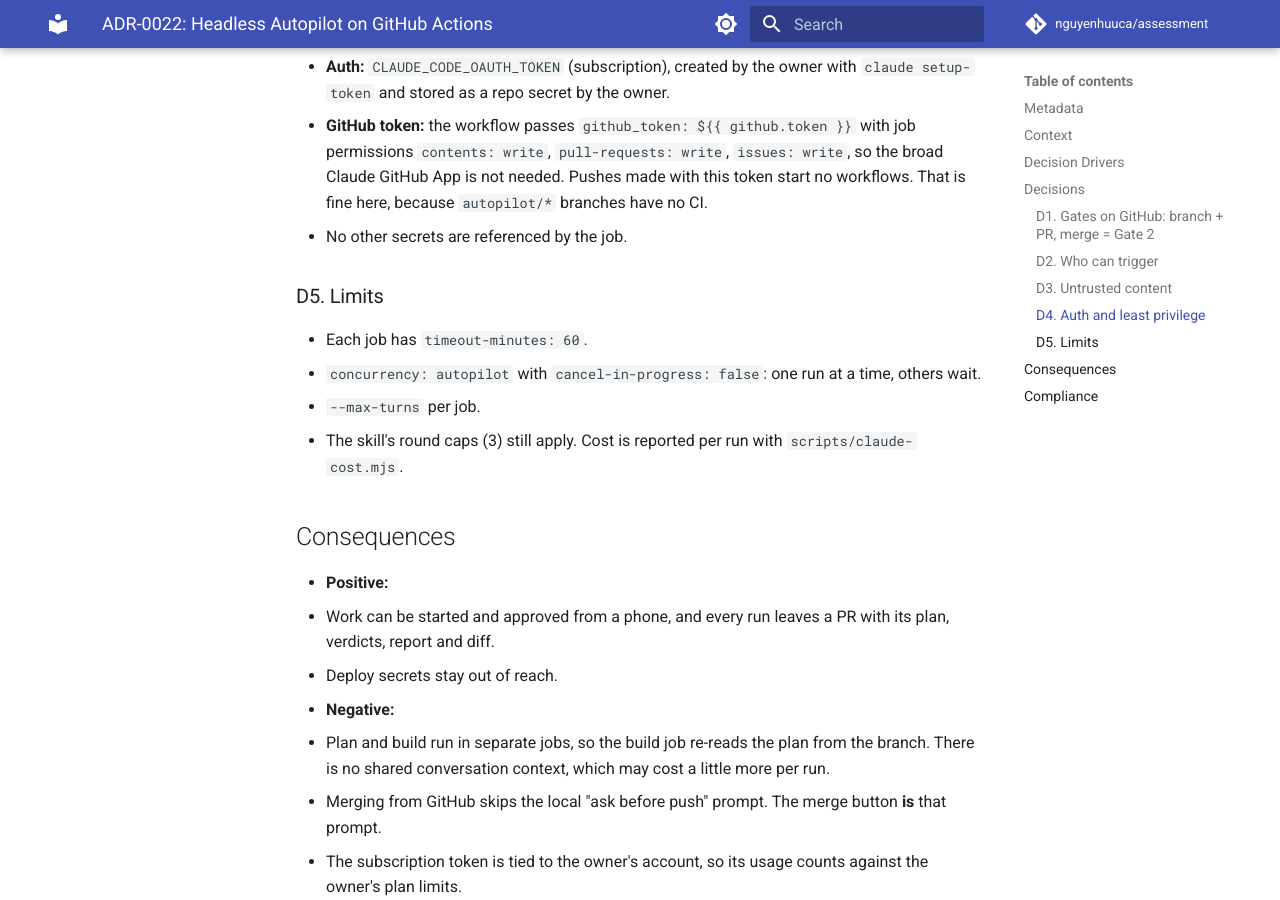
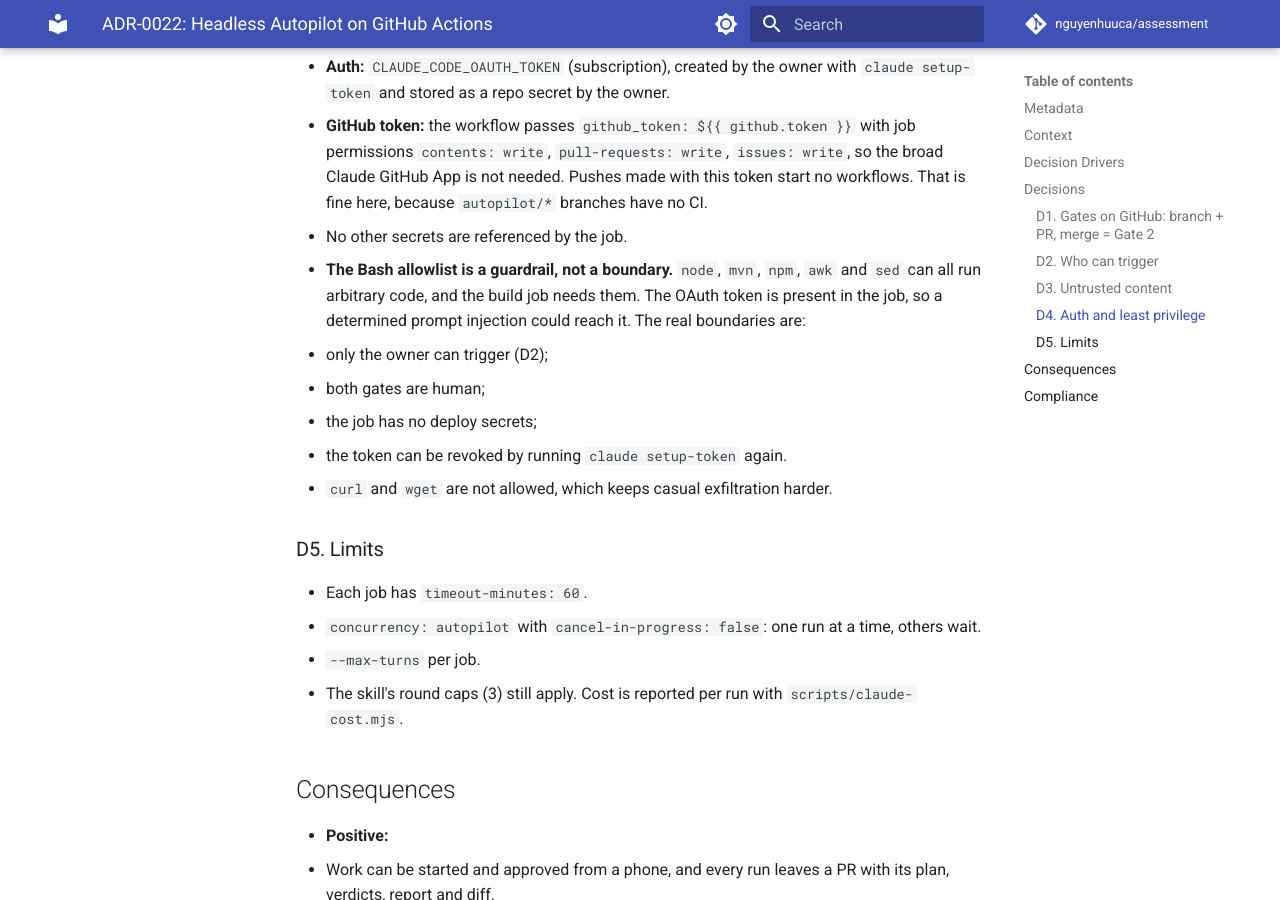
Before and after one commit to nguyenhuuca/assessment, an MkDocs documentation site: the page built from docs/adr/0022-headless-autopilot.md, in a window 1280 px wide and 900 px high, scrolled down 2374 px. Built offline with MkDocs 1.6.1 and Material for MkDocs 9.7.7, drawn with Linux system fonts in a browser that asks for light colours; comment, search, counter and statistics services are not loaded.

Commit message:
fix(autopilot): headless plan job had no Bash(cd) and hid why it stopped
First run (issue #26) ended 'success' after 14 turns with 2 permission
denials and no PR. The plan job's allowlist lacked cd and basic read-only
commands, and Claude Code checks each part of a && chain.
- both jobs: shared safe read-only command list (no find/curl/wget)
- display_report + transcript artifact (3 days) to see why a run stops
- SKILL.md: simple commands in CI, --body-file, stop + comment on a denial
- ADR-0022: Bash allowlist is a guardrail, not a boundary

Co-Authored-By: Claude Opus 5.5 <noreply@anthropic.com>

```diff
--- a/docs/adr/0022-headless-autopilot.md
+++ b/docs/adr/0022-headless-autopilot.md
@@ -64,6 +64,12 @@ The build and revise jobs also require:
 - **Auth:** `CLAUDE_CODE_OAUTH_TOKEN` (subscription), created by the owner with `claude setup-token` and stored as a repo secret by the owner.
 - **GitHub token:** the workflow passes `github_token: ${{ github.token }}` with job permissions `contents: write`, `pull-requests: write`, `issues: write`, so the broad Claude GitHub App is not needed. Pushes made with this token start no workflows. That is fine here, because `autopilot/*` branches have no CI.
 - No other secrets are referenced by the job.
+- **The Bash allowlist is a guardrail, not a boundary.** `node`, `mvn`, `npm`, `awk` and `sed` can all run arbitrary code, and the build job needs them. The OAuth token is present in the job, so a determined prompt injection could reach it. The real boundaries are:
+  - only the owner can trigger (D2);
+  - both gates are human;
+  - the job has no deploy secrets;
+  - the token can be revoked by running `claude setup-token` again.
+  - `curl` and `wget` are not allowed, which keeps casual exfiltration harder.
 
 ### D5. Limits
 
```
Also changed, not shown: .claude/skills/autopilot/SKILL.md (+6 -0 lines), docs/claude/skills/workflows/autopilot.md (+6 -0 lines), 1 other file.
